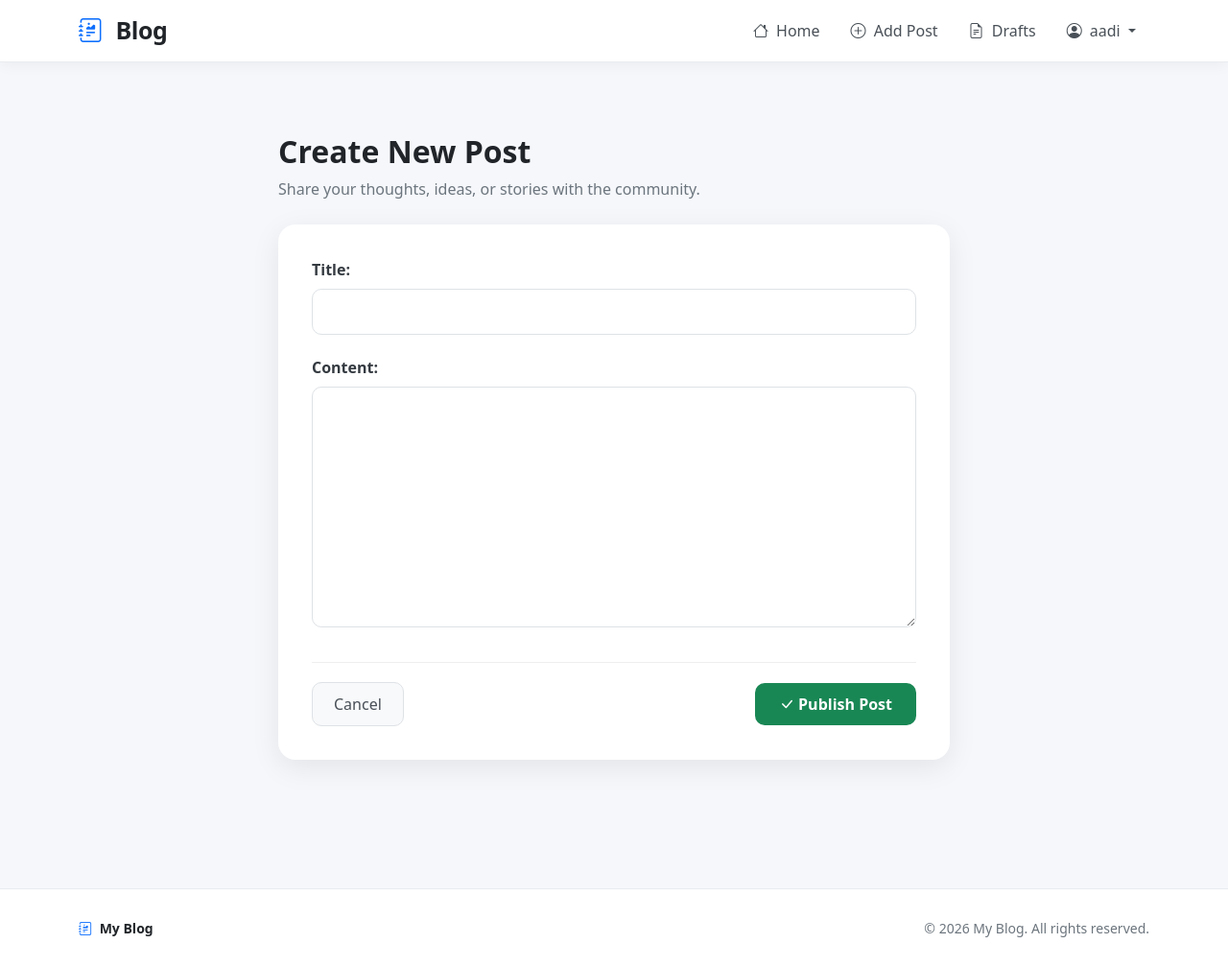
After one commit to aadarshmdhr/Blog, a Django app: page /post-create/ in a window 1280 px wide. The commit adds this page. Shown: the whole page at 96% size. Run offline with Django 5.2, Linux system fonts and the light colour scheme; a user stored in the database is signed in; some libraries are stand-ins or nearby versions.

Commit message:
Created form validation and template

```diff
--- a/blog_app/forms.py
+++ b/blog_app/forms.py
@@ -5,5 +5,5 @@ from blog_app.models import Post
 
 class PostForm(forms.ModelForm):
     class Meta:
-        model: Post
+        model = Post
         fields = ["title", "content"]
--- a/blog_app/urls.py
+++ b/blog_app/urls.py
@@ -8,4 +8,5 @@ urlpatterns = [
     path("post-delete/<int:pk>/", views.post_delete, name="post-delete"),
     path("draft-list/", views.draft_list, name="draft-list"),
     path("draft-detail/<int:pk>/", views.draft_detail, name="draft-detail"),
+    path("post-create/", views.post_create, name="post-create"),
 ]
--- a/blog_app/views.py
+++ b/blog_app/views.py
@@ -1,6 +1,7 @@
 from django.http import HttpResponseRedirect
-from django.shortcuts import render
+from django.shortcuts import redirect, render
 
+from blog_app.forms import PostForm
 from blog_app.models import Post
 
 # Create your views here.
@@ -51,3 +52,29 @@ def draft_detail(request, pk):
         "draft_detail.html",
         {"post": post},
     )
+
+
+@login_required
+def post_create(request):
+    if request.method == "GET":
+        form = PostForm()
+        return render(
+            request,
+            "post_create.html",
+            {"form": form},
+        )
+
+    else:
+        form = PostForm(request.POST)
+
+        if form.is_valid():
+            post = form.save(commit=False)
+            post.author = request.user
+            post.save()
+            return redirect("draft-detail", pk=post.pk)
+        else:
+            return render(
+                request,
+                "post_create.html",
+                {"form": form},
+            )
--- a/templates/base.html
+++ b/templates/base.html
@@ -234,7 +234,7 @@
 
                     <li class="nav-item">
 
-                        <a class="nav-link" href="#">
+                        <a class="nav-link" href="{% url 'post-create' %}">
 
                             <i class="bi bi-plus-circle me-1"></i>
                             Add Post
--- /dev/null
+++ b/templates/post_create.html
@@ -0,0 +1,209 @@
+{% extends "base.html" %}
+
+{% block content %}
+
+<style>
+    /* Page background */
+    .create-post-page {
+        min-height: 80vh;
+        padding: 50px 15px;
+    }
+
+    /* Header */
+    .create-post-header {
+        margin-bottom: 25px;
+    }
+
+    .create-post-header h1 {
+        font-size: 2rem;
+        font-weight: 700;
+        color: #212529;
+        margin-bottom: 8px;
+    }
+
+    .create-post-header p {
+        color: #6c757d;
+        margin-bottom: 0;
+    }
+
+    /* Form Card */
+    .post-form-card {
+        background: #ffffff;
+        border: none;
+        border-radius: 18px;
+        box-shadow: 0 8px 30px rgba(0, 0, 0, 0.08);
+        padding: 35px;
+    }
+
+    /* Form fields */
+    .post-form p {
+        margin-bottom: 22px;
+    }
+
+    .post-form label {
+        display: block;
+        font-weight: 600;
+        color: #343a40;
+        margin-bottom: 8px;
+    }
+
+    .post-form input,
+    .post-form textarea,
+    .post-form select {
+        width: 100%;
+        padding: 12px 15px;
+        border: 1px solid #dee2e6;
+        border-radius: 10px;
+        background-color: #fff;
+        color: #212529;
+        font-size: 15px;
+        transition: all 0.2s ease;
+        box-sizing: border-box;
+    }
+
+    .post-form textarea {
+        min-height: 220px;
+        resize: vertical;
+    }
+
+    /* Focus effect */
+    .post-form input:focus,
+    .post-form textarea:focus,
+    .post-form select:focus {
+        outline: none;
+        border-color: #198754;
+        box-shadow: 0 0 0 3px rgba(25, 135, 84, 0.12);
+    }
+
+    /* Help text */
+    .post-form .helptext {
+        display: block;
+        margin-top: 6px;
+        font-size: 13px;
+        color: #6c757d;
+    }
+
+    /* Error messages */
+    .post-form .errorlist {
+        list-style: none;
+        padding: 0;
+        margin: 5px 0 8px;
+        color: #dc3545;
+        font-size: 14px;
+    }
+
+    /* Bottom buttons */
+    .form-actions {
+        display: flex;
+        justify-content: space-between;
+        align-items: center;
+        margin-top: 30px;
+        padding-top: 20px;
+        border-top: 1px solid #eeeeee;
+    }
+
+    .cancel-btn {
+        padding: 10px 22px;
+        border-radius: 10px;
+        text-decoration: none;
+        color: #495057;
+        background: #f8f9fa;
+        border: 1px solid #dee2e6;
+        transition: 0.2s ease;
+    }
+
+    .cancel-btn:hover {
+        background: #e9ecef;
+        color: #212529;
+    }
+
+    .publish-btn {
+        padding: 10px 25px;
+        border: none;
+        border-radius: 10px;
+        background: #198754;
+        color: white;
+        font-weight: 600;
+        transition: 0.2s ease;
+    }
+
+    .publish-btn:hover {
+        background: #157347;
+        transform: translateY(-1px);
+        box-shadow: 0 5px 12px rgba(25, 135, 84, 0.2);
+    }
+
+    /* Mobile */
+    @media (max-width: 576px) {
+        .create-post-page {
+            padding: 30px 10px;
+        }
+
+        .post-form-card {
+            padding: 25px 20px;
+            border-radius: 14px;
+        }
+
+        .create-post-header h1 {
+            font-size: 1.6rem;
+        }
+
+        .form-actions {
+            gap: 10px;
+        }
+
+        .cancel-btn,
+        .publish-btn {
+            padding: 9px 16px;
+        }
+    }
+</style>
+
+
+<div class="create-post-page">
+    <div class="container">
+
+        <div class="row justify-content-center">
+            <div class="col-lg-8 col-md-10">
+
+                <!-- Header -->
+                <div class="create-post-header">
+                    <h1>Create New Post</h1>
+                    <p>
+                        Share your thoughts, ideas, or stories with the community.
+                    </p>
+                </div>
+
+                <!-- Form Card -->
+                <div class="post-form-card">
+
+                    <form method="post" class="post-form">
+                        {% csrf_token %}
+
+                        {{ form.as_p }}
+
+                        <!-- Actions -->
+                        <div class="form-actions">
+
+                            <a href="{% url 'post-list' %}" class="cancel-btn">
+                                Cancel
+                            </a>
+
+                            <button type="submit" class="publish-btn">
+                                <i class="bi bi-check-lg"></i>
+                                Publish Post
+                            </button>
+
+                        </div>
+
+                    </form>
+
+                </div>
+
+            </div>
+        </div>
+
+    </div>
+</div>
+
+{% endblock content %}
```
Also changed, not shown: templates/draft_detail.html (+256 -12 lines), db.sqlite3.
